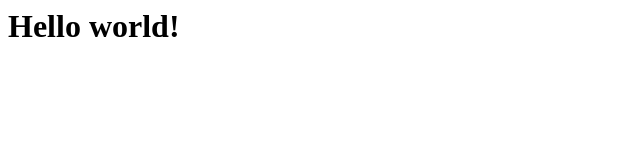
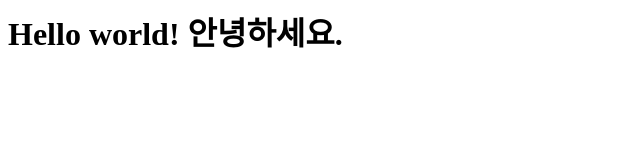
Before and after one commit to minilove/oss, a plain HTML site: page index.html in a window 1280 px wide. Shown: the whole page, without its empty margins (0-640 px from the left). Drawn offline with Linux system fonts and the light colour scheme.

Commit message:
hellow world2

```diff
--- a/index.html
+++ b/index.html
@@ -2,7 +2,7 @@
 	<head>
 		<title></title>
 		<body>
-			<h1>Hello world!</h1>
+			<h1>Hello world! 안녕하세요.</h1>
 		</body>
 	</head>
 </html>
```
